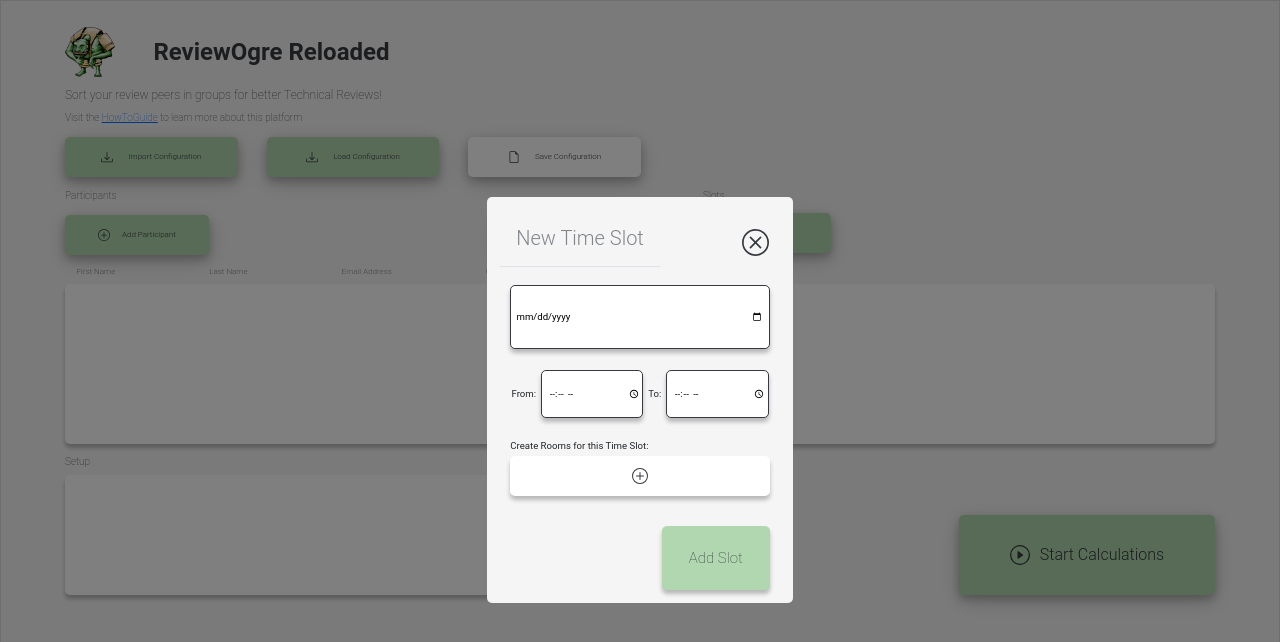
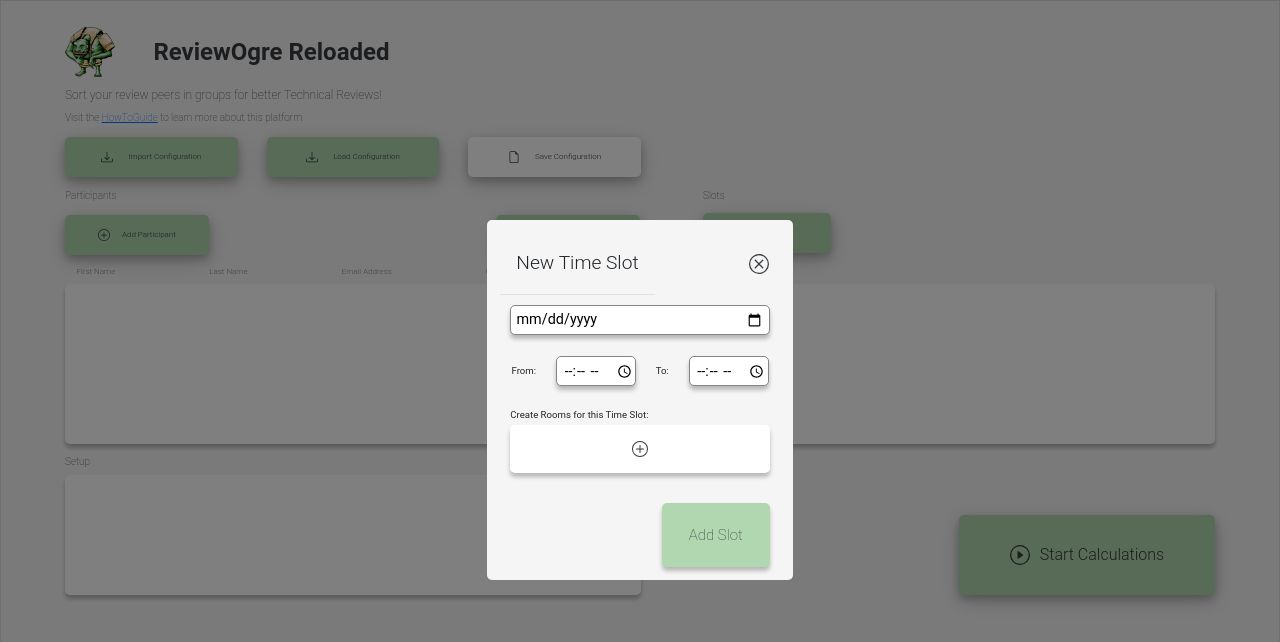
Before and after one commit to RichardWuensch/ReviewOgre, a React (Create React App) app: page / in a window 1280 px wide. Both pictures are taken after a click on the button "Add Slot". Shown: the top 642 px of the page. Built offline with nearby package versions, Linux system fonts and the light colour scheme.

Commit message:
fix: input reset when modal closed

```diff
--- a/package.json
+++ b/package.json
@@ -6,6 +6,7 @@
     "@testing-library/jest-dom": "^5.16.5",
     "@testing-library/react": "^13.4.0",
     "@testing-library/user-event": "^13.5.0",
+    "@types/react": "^18.0.37",
     "bootstrap": "^5.2.3",
     "prop-types": "^15.8.1",
     "react": "^18.2.0",
--- a/src/components/modals/SlotModal.css
+++ b/src/components/modals/SlotModal.css
@@ -1,8 +1,7 @@
-.span{
+.span-style{
     font-family: 'Roboto', sans-serif;
-    font-style: normal;
-    font-weight: 300;
-    font-size: 20px;
+    font-weight: 100;
+    color: #82868B;
 }
 .modal-container{
     background-color: #f5f5f5;
@@ -19,8 +18,8 @@
     font-family: 'Roboto', sans-serif;
     font-style: normal;
     font-weight: 300;
-    font-size: 20px;
-    color: #82868B;
+    font-size: 2em;
+    border-color: #C1C1C1;
 }
 .modal-header-container{
     display: flex;
@@ -31,7 +30,7 @@
 .modal-header-icon{
     width: 10%;
     height: 10%;
-    color: #C1C1C1;
+    color: #82868B;
 }
 
 .date-container{
@@ -41,11 +40,12 @@
 }
 .input-date-container{
     width:100%;
-    height:8vh;
+    height:30px;
     padding: 2%;
     background: #FFFFFF;
-    border: 1px solid #363A3F;
+    border: 1px solid #82868B;
     border-radius: 5px;
+    font-size: 1.5em;
     box-shadow: 0 4px 4px rgba(0, 0, 0, 0.25);
 }
 
@@ -57,12 +57,13 @@
 }
 
 .input-time-container{
-    width: 8vw;
-    height: 6vh;
+    width: 80px;
+    height: 30px;
     padding-left: 3%;
     background: #FFFFFF;
-    border: 1px solid #363A3F;
+    border: 1px solid #82868B;
     border-radius: 5px;
+    font-size: 1.5em;
     box-shadow: 0 4px 4px rgba(0, 0, 0, 0.25);
 }
 .footer{
@@ -101,7 +102,7 @@
     align-items: center;
     justify-content: center;
     width:100%;
-    height:5vh;
+    height:6vh;
     background: #FFFFFF;
     border-radius: 5px;
     border-style: none;
--- a/src/components/modals/addSlotRoomModal.js
+++ b/src/components/modals/addSlotRoomModal.js
@@ -9,14 +9,14 @@ import React, { useState } from 'react';
 import { Accordion, Card, useAccordionButton } from 'react-bootstrap';
 
 function ToggleRoom ({ eventKey }) {
-  const [icon, setIcon] = useState('up');
+  const [open, setOpen] = useState(false);
   const openAccordion = useAccordionButton(eventKey, () =>
     console.log('totally custom!')
   );
 
   const expandAndToggle = () => {
     openAccordion(undefined);
-    setIcon(icon === 'up' ? 'down' : 'up');
+    setOpen(prevOpen => prevOpen !== true);
   };
 
   return (
@@ -25,7 +25,13 @@ function ToggleRoom ({ eventKey }) {
             onClick={expandAndToggle}
             className={'expand-chevron-button'}
         >
-            {icon === 'up' ? <img src={chevronDown} alt={'chevron down'} /> : <img src={chevronUp} alt={'chevron up'} /> }
+            {open
+              ? (
+                <img src={chevronUp} alt={'chevron up'} />
+                )
+              : (
+                <img src={chevronDown} alt={'chevron down'} />
+                )}
         </button>
   );
 }
@@ -41,12 +47,17 @@ function SlotModal (props) {
   const [items, setItems] = useState([]);
 
   const addItem = () => {
-    setItems([...items, { text: 'Room', beamer: false }]);
+    setItems([...items, { text: '', beamer: false }]);
   };
 
   const handleInputChange = (index, event) => {
     const newItems = [...items];
     newItems[index].text = event.target.value;
+    setItems(newItems);
+  };
+  const handleBeamerChange = (index, event) => {
+    const newItems = [...items];
+    newItems[index].beamer = event.target.value;
     setItems(newItems);
   };
 
@@ -60,7 +71,7 @@ function SlotModal (props) {
 
   return (
         <Modal
-            onHide={handleClose}
+            onExit={handleClose}
             show={showModal}
             {...props}
             size="sm"
@@ -70,17 +81,17 @@ function SlotModal (props) {
             <Modal.Body>
                 <div className={'modal-container'}>
                     <div className={'modal-header-container'}>
-                        <h2 className={'modal-header'}>New Time Slot</h2>
-                        <img src={exit} alt={'exitSlotModal'} className={'modal-header-icon'} onClick={props.onHide}/>
+                        <span className={'modal-header'}>New Time Slot</span>
+                        <img src={exit} alt={'exitSlotModal'} className={'modal-header-icon'} style={{ color: '#82868B', height: 20, width: 20 }} onClick={props.onHide}/>
                     </div>
                     <div className={'date-container '}>
                         <input type={'date'} className={'input-date-container'} value={date} onChange={(e) => setDate(e.target.value)} />
                     </div>
                     <div className={'time-container'}>
                         <span>From:</span>
-                        <input className={'input-time-container'} type={'time'} placeholder={'--:--'} value={startTime} onChange={(e) => setStartTime(e.target.value)} />
+                        <input className={'input-time-container'} type={'time'} value={startTime} onChange={(e) => setStartTime(e.target.value)} />
                         <span>To:</span>
-                        <input className={'input-time-container'} type={'time'} placeholder={'--:--'} value={endTime} onChange={(e) => setEndTime(e.target.value)} />
+                        <input className={'input-time-container'} type={'time'} value={endTime} onChange={(e) => setEndTime(e.target.value)} />
                     </div>
                     <div className={'room-container'}>
                         <span>Create Rooms for this Time Slot:</span>
@@ -92,14 +103,14 @@ function SlotModal (props) {
                                             <li key={index}>
                                                 <Card>
                                                     <Card.Header className={'list-item'}>
-                                                            <input className={'item-text'} type="text" value={item.text} onChange={(event) => handleInputChange(index, event)} style={{ backgroundColor: '#F5F5F5' }} />
-                                                            <ToggleRoom eventKey={index}></ToggleRoom>
+                                                            <input className={'item-text'} type="text" value={item.text} placeholder={'Room'} onChange={(event) => handleInputChange(index, event)} style={{ backgroundColor: '#F5F5F5' }} />
+                                                            <ToggleRoom eventKey={index} ></ToggleRoom>
                                                     </Card.Header>
                                                     <Accordion.Collapse eventKey={index}>
                                                         <Card.Body>
                                                             <div className={'beamer-properties'}>
                                                                 <label className={'switch'}>
-                                                                    <input type="checkbox"/>
+                                                                    <input type="checkbox" value={item.beamer} onClick={(event) => handleBeamerChange(index, event)}/>
                                                                     <span className={'slider round'}></span>
                                                                 </label>
                                                                 <span style={{ paddingLeft: 5 }}>Beamer</span>
@@ -129,7 +140,7 @@ function SlotModal (props) {
   );
 }
 SlotModal.propTypes = {
-  onHide: PropTypes.string,
-  eventKey: PropTypes.string.isRequired
+  eventKey: PropTypes.string.isRequired,
+  onHide: PropTypes.string
 };
 export default SlotModal;
```
Also changed, not shown: 1 other file (tests, documents, lock files or other folders).
